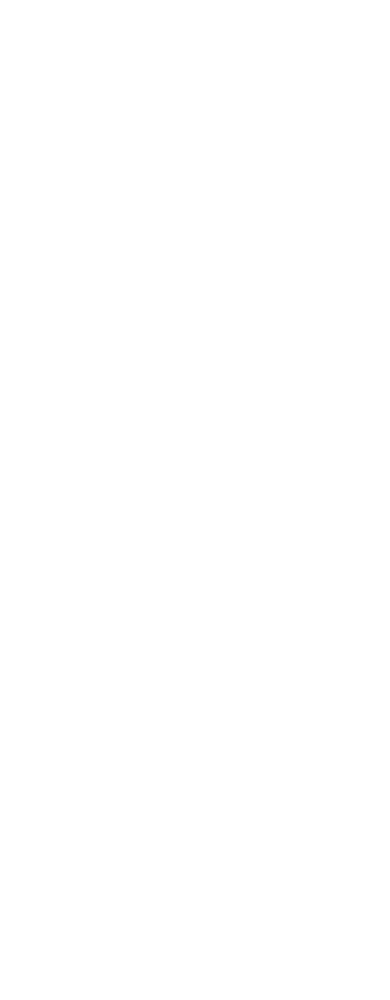
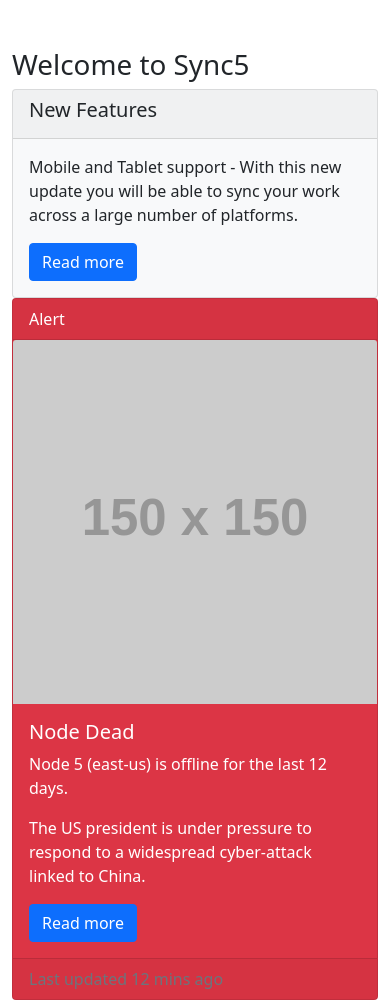
Before and after one commit to acciojob/bootstrap-card-Rishabhk0207, a website: page main.html in a window 390 px wide. Before the commit the page ends 844 px from the top, so only its background shows below. Drawn offline with nearby package versions, Linux system fonts and the light colour scheme; placeholder pictures from the web are drawn by us; a script that the page names is missing.

Commit message:
created a submission

```diff
--- a/main.html
+++ b/main.html
@@ -1,16 +1,46 @@
 <!DOCTYPE html>
+<html lang="en">
+<head>
+    <meta charset="UTF-8">
+    <meta name="viewport" content="width=device-width, initial-scale=1.0">
+    <link href="https://cdn.jsdelivr.net/npm/bootstrap@5.1.3/dist/css/bootstrap.min.css" rel="stylesheet">
+    <title>Bootstrap Card Example</title>
+</head>
+<body>
+<div class="container mt-5">
+    <div class="card-deck">
+		<h1>Welcome to Sync5</h1>
+        <div class="card bg-light">
 
-<html>
+            <div class="card-header"><h5 class="card-title">New Features</h5></div>
+            <!-- <img src="https://via.placeholder.com/150" class="card-img-top" alt="..."> -->
+            <div class="card-body">
+                <!-- <h5 class="card-title">New Features</h5> -->
+                <p class="card-text">Mobile and Tablet support - With this new update you will be able to sync your work across a large number of platforms.</p>
+                <a href="#" class="btn btn-primary">Read more</a>
+            </div>
+            <!-- <div class="card-footer text-muted">
+                Last updated 12 mins ago
+            </div> -->
+        </div>
 
-<head>
-	<link rel="stylesheet" href="styles.css">
-</head>
+        <div class="card bg-danger text-white">
+            <div class="card-header">Alert</div>
+            <img src="https://via.placeholder.com/150" class="card-img-top" alt="...">
+            <div class="card-body">
+                <h5 class="card-title">Node Dead</h5>
+                <p class="card-text">Node 5 (east-us) is offline for the last 12 days.</p>
+                <p class="card-text">The US president is under pressure to respond to a widespread cyber-attack linked to China.</p>
+                <a href="#" class="btn btn-primary">Read more</a>
+            </div>
+            <div class="card-footer text-muted">
+                Last updated 12 mins ago
+            </div>
+        </div>
+    </div>
+</div>
 
-<body>
-	<!-- the entire body must be written by student -->
-    <script type="text/javascript" src="./script.js">
-</script>
-
+<script src="https://cdn.jsdelivr.net/npm/@popperjs/core@2.0.0/dist/umd/popper.min.js" integrity="sha384-GC0MYzt1MM1/ohPvG2fl/dYc/Xz00zKSVf4xVsFZdZbZyCp4EMF7sKPyn32o2EL8" crossorigin="anonymous"></script>
+<script src="https://cdn.jsdelivr.net/npm/bootstrap@5.1.3/dist/js/bootstrap.min.js" integrity="sha384-qq0xaYrXFTQ29U9BjsH2M/xN+lG4yY+G2ZCJbI2ln4Cgl/PQGuFsvShjr74PBpLx" crossorigin="anonymous"></script>
 </body>
-
 </html>
```
